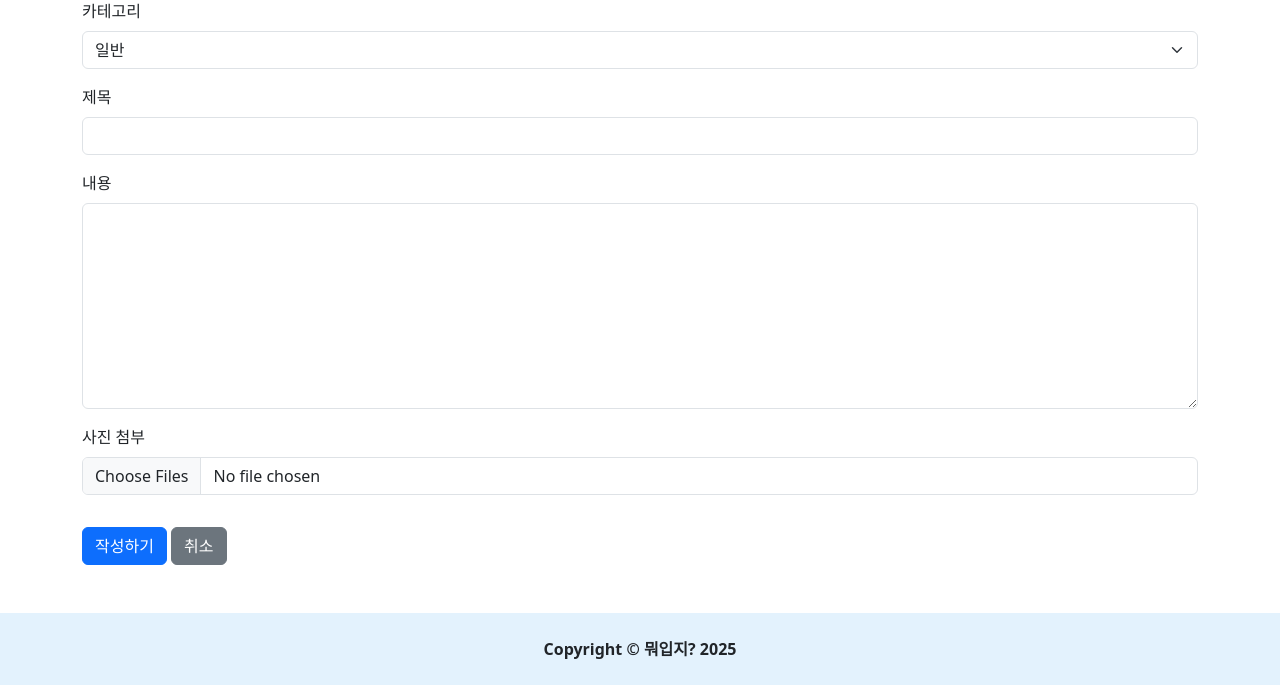
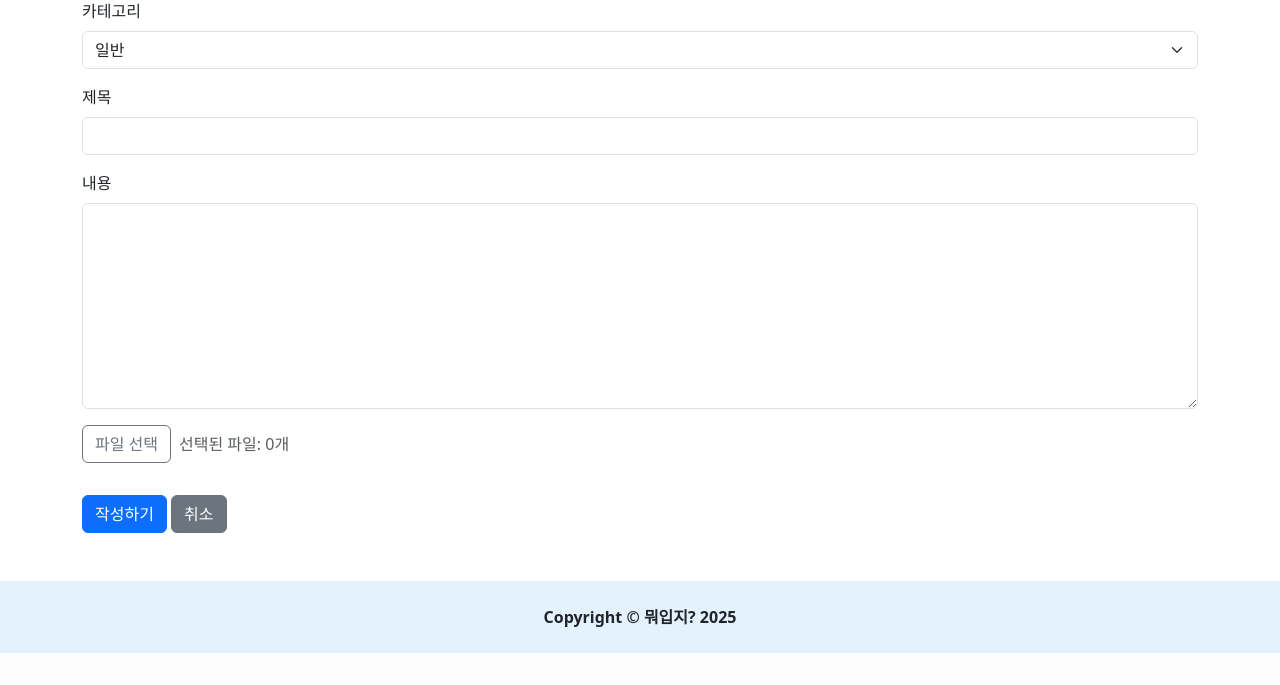
Before and after one commit to sua-repo/django_psa_weatherboard, a Django app: page /board/create/ in a window 1280 px wide. Shown: the part 167-852 px from the top of the page. After the commit the page ends 820 px from the top, so only its background shows below. Run offline with Django 5.2, Linux system fonts and the light colour scheme; the visitor is signed in with stand-in values (Sample User, id 1).

Commit message:
feat: 글 작성 페이지 파일 첨부 UI 개선 및 파일 수 표시 기능 추가

```diff
--- a/templates/board/post_create.html
+++ b/templates/board/post_create.html
@@ -43,10 +43,14 @@
     </div>
 
     <div class="mb-3">
-        <label for="image" class="form-label">사진 첨부</label>
-        <input type="file" name="images" id="image" class="form-control" multiple>
+        <!-- 감춘 input -->
+        <input type="file" name="images" id="image" class="d-none" multiple>
 
-
+        <!-- 커스텀 버튼과 텍스트 -->
+        <div class="d-flex align-items-center gap-2 mb-2">
+          <label for="image" class="btn btn-outline-secondary">파일 선택</label>
+          <span id="file-count" class="text-muted">선택된 파일: 0개</span>
+        </div>
 
         <!-- 미리보기용 이미지 -->
         <div id="preview-container" class="mt-3 d-flex flex-wrap gap-2"></div>
@@ -71,8 +75,17 @@ let selectedFiles = [];  // 선택한 파일들을 저장하는 배열
 document.getElementById('image').addEventListener('change', function(event) {
     const newFiles = Array.from(event.target.files);  // 새로 선택한 파일들
     selectedFiles = selectedFiles.concat(newFiles);    // 기존 배열에 추가
+
+    // input 초기화 (같은 파일 다시 선택 가능하게)
+    event.target.value = "";
+
     renderPreviews();
 });
+
+function updateFileCount() {
+  const count = selectedFiles.length;
+  document.getElementById('file-count').textContent = `선택된 파일: ${count}개`;
+}
 
 // 미리보기 다시 그리는 함수
 function renderPreviews() {
@@ -103,6 +116,7 @@ function renderPreviews() {
         };
         reader.readAsDataURL(file);
     });
+    updateFileCount();  // 파일 개수 갱신
 }
 
 document.getElementById('post-form').addEventListener('submit', function(event) {
```
